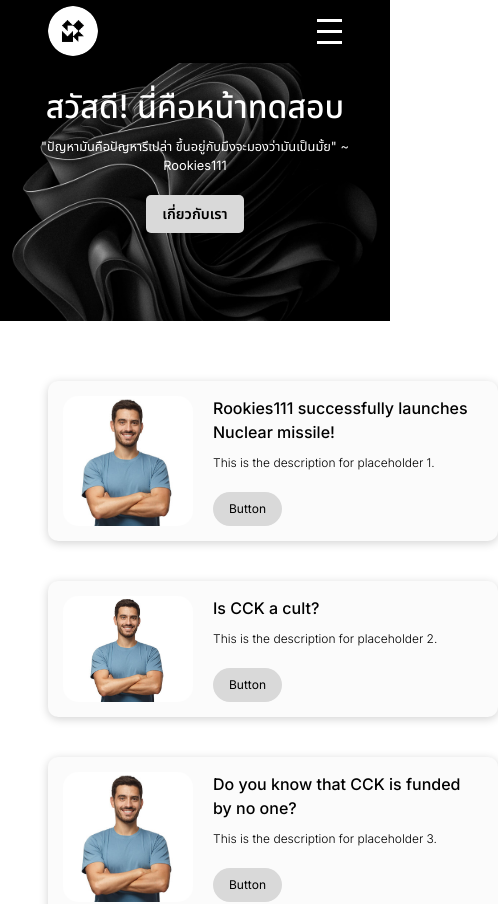
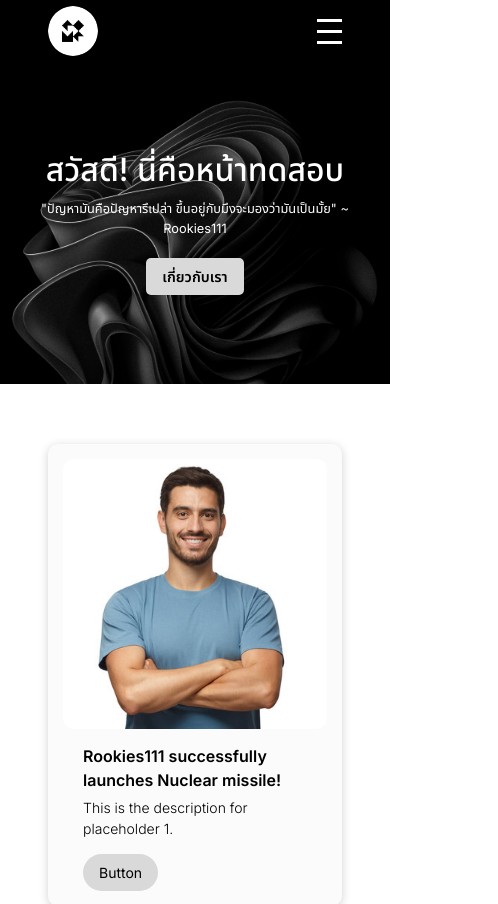
Before and after one commit to buratud/cck-website, a Next.js app in the folder web/: page /testpage in a window 390 px wide. Shown: the top 904 px of the page, 498 px wide, since content can reach past the window. Built offline with nearby package versions, Linux system fonts and the light colour scheme.

Commit message:
refactor all web components

```diff
--- a/web/src/app/components/navbar.module.scss
+++ b/web/src/app/components/navbar.module.scss
@@ -3,9 +3,6 @@
   color: white;
   padding: 0.4rem 2rem;
   z-index: 1000;
-  position: fixed;
-  top: 0;
-  width: 100%;
 
   .container {
     max-width: 900px;
--- a/web/src/app/components/placeholder.module.scss
+++ b/web/src/app/components/placeholder.module.scss
@@ -6,7 +6,7 @@
   background-color: #fbfbfb;
   box-shadow: 0 2px 10px rgba(0, 0, 0, 0.18);
   align-items: center;
-    width: 450px;
+  max-width: 800px;
   margin: 20px auto;
 }
 
@@ -23,14 +23,14 @@
 }
 
 .title {
-    font-size: 20px;
+  font-size: 16px;
   font-weight: 500;
   margin-bottom: 10px;
   color: #000;
 }
 
 .description {
-    font-size: 14px;
+  font-size: 12px;
   color: #000;
   font-weight: 300;
   margin-bottom: 20px;
@@ -62,21 +62,10 @@
 }
 
 @media (max-width: 900px) {
-    .title {
-      font-size: 16px;
+  .container {
+    width: 100%;
   }
 
-    .description {
-      font-size: 12px;
-    }
-
-    .button {
-      font-size: 14px;
-      padding: 8px 16px;
-    }
-  }
-
-  @media (max-width: 768px) {
   .title {
     font-size: 16px;
   }
@@ -90,3 +79,46 @@
     padding: 8px 16px;
   }
 }
+
+@media (max-width: 700px) {
+  .container {
+    flex-direction: column;
+    align-items: flex-start; /* Align items to the left */
+    padding: 15px;
+    max-width: 100%;
+    margin: 20px auto;
+    text-align: left; /* Align text to the left */
+  }
+
+  .image {
+    width: 270px; /* Larger width for image */
+    height: 270px; /* Square height for image */
+    margin-bottom: 15px;
+    margin-right: 0;
+    object-fit: cover; /* Cover the entire square area */
+    border-radius: 10px;
+    align-self: center; /* Center the image within its container */
+  }
+
+  .textContainer {
+    padding-left: 20px; /* Remove margin */
+    padding-right: 20px;
+    width: 100%; /* Take full width */
+  }
+
+  .title {
+    font-size: 16px; /* Slightly larger font for title */
+    font-weight: 600;
+    margin-bottom: 5px;
+  }
+
+  .description {
+    font-size: 14px; /* Larger font for better readability */
+    margin-bottom: 15px;
+  }
+
+  .button {
+    font-size: 14px; /* Larger button font */
+    padding: 8px 16px;
+  }
+}
--- a/web/src/app/testpage/page.module.scss
+++ b/web/src/app/testpage/page.module.scss
@@ -20,14 +20,14 @@
       margin: 20px auto;
       max-width: 900px;
 
-      @media (max-width: 950px) {
-        grid-template-columns: 1fr 1fr;
-        padding-left: 48px;
-        padding-right: 48px;
-        max-width: 100%;
-      }
+      // @media (max-width: 950px) {
+      //   grid-template-columns: 1fr 1fr;
+      //   padding-left: 48px;
+      //   padding-right: 48px;
+      //   max-width: 100%;
+      // }
 
-      @media (max-width: 768px) {
+      @media (max-width: 900px) {
         grid-template-columns: 1fr;
         padding-left: 48px;
         padding-right: 48px;
```
Also changed, not shown: web/src/app/components/banner.module.scss (+4 -4 lines). Lines whose indentation alone changed are shown as unchanged.
